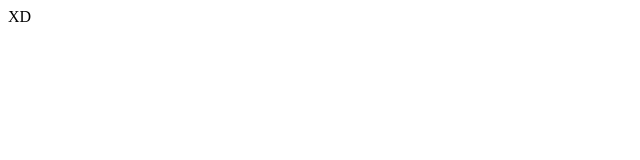
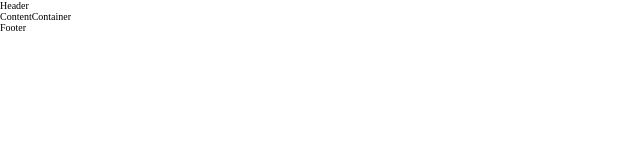
Before and after one commit to lt27037/react-shop, a React (Create React App) app: page / in a window 1280 px wide. Shown: the top 160 px of the page, without its empty margins (0-640 px from the left). Built offline with nearby package versions, Linux system fonts and the light colour scheme.

Commit message:
instal node-sass and create layouts files

```diff
--- a/package.json
+++ b/package.json
@@ -6,6 +6,7 @@
     "@testing-library/jest-dom": "^5.11.9",
     "@testing-library/react": "^11.2.5",
     "@testing-library/user-event": "^12.7.1",
+    "node-sass": "^5.0.0",
     "react": "^17.0.1",
     "react-dom": "^17.0.1",
     "react-scripts": "4.0.2",
--- a/src/App.js
+++ b/src/App.js
@@ -1,8 +1,18 @@
 import React from 'react';
+
+import ContentContainer from './layouts/ContentContainer';
+import Footer from './layouts/Footer';
+import Header from './layouts/Header';
+
+import './styles/App.scss';
 
 const App = () => {
    return(
-      <div>XD</div>
+      <div id="appContainer">
+         <Header />
+         <ContentContainer />
+         <Footer />
+      </div>
    )
 }
 
--- /dev/null
+++ b/src/layouts/ContentContainer.js
@@ -0,0 +1,9 @@
+import React from 'react';
+
+const ContentContainer = () => {
+   return(
+      <div> ContentContainer </div>
+   )
+}
+
+export default ContentContainer;
--- /dev/null
+++ b/src/layouts/Footer.js
@@ -0,0 +1,9 @@
+import React from 'react';
+
+const Footer = () => {
+   return(
+      <div> Footer </div>
+   )
+}
+
+export default Footer;
--- /dev/null
+++ b/src/layouts/Header.js
@@ -0,0 +1,9 @@
+import React from 'react';
+
+const Header = () => {
+   return(
+      <div> Header </div>
+   )
+}
+
+export default Header;
--- /dev/null
+++ b/src/styles/App.scss
@@ -0,0 +1,10 @@
+*{
+   padding: 0;
+   margin: 0;
+   box-sizing: border-box;
+   font-family: 'Montserrat';
+}
+
+:root{
+   font-size: 62.5%;
+}
```
Also changed, not shown: src/styles/_variables.scss (added), 1 other file (tests, documents, lock files or other folders).
